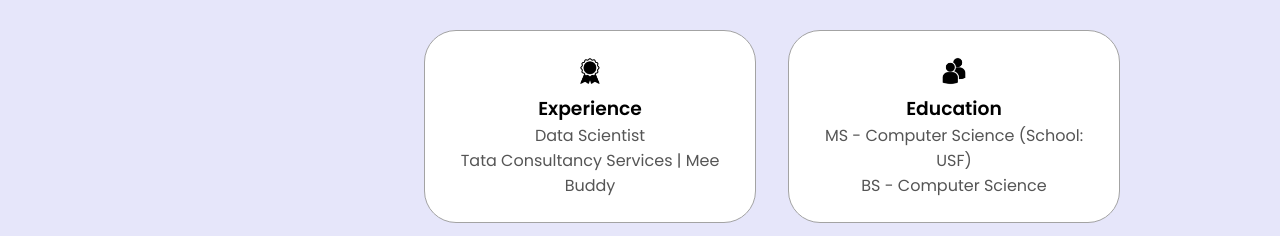
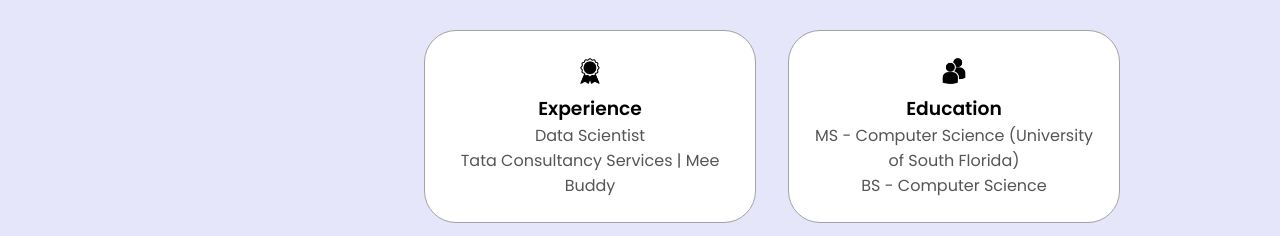
Before and after one commit to mounikaboggavarapu/MyPortfolio, a plain HTML site: page index.html in a window 1280 px wide. Shown: the part 1020-1256 px from the top of the page. Drawn offline with Linux system fonts and the light colour scheme.

Commit message:
Update index.html

```diff
--- a/index.html
+++ b/index.html
@@ -122,7 +122,7 @@
                 class="icon"
                 />
                 <h3>Education</h3>
-                <p>MS - Computer Science (School: USF) <br/> BS - Computer Science</p>
+                <p>MS - Computer Science (University of South Florida) <br/> BS - Computer Science</p>
             </div>
             </div>
             <div class="text-container">
```
